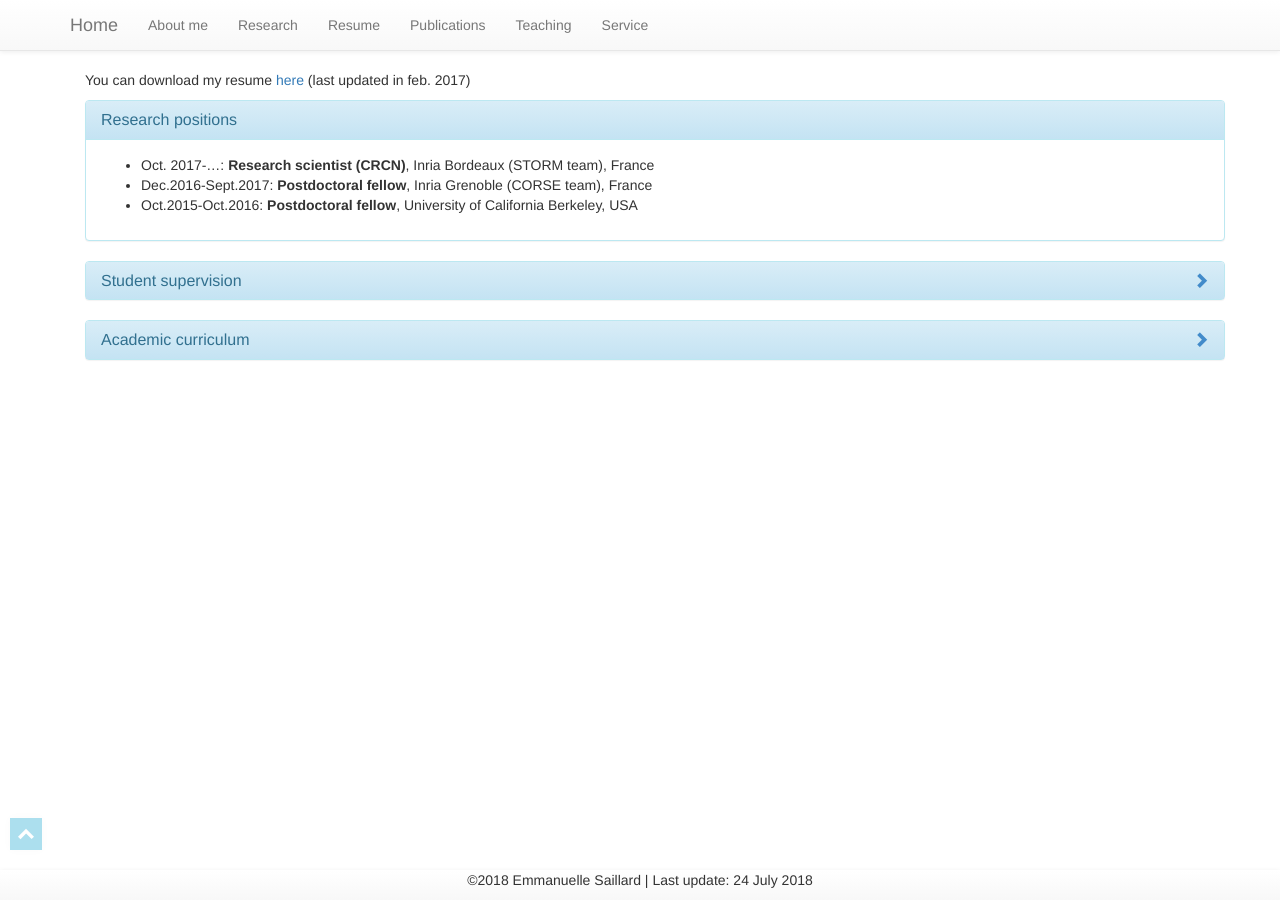
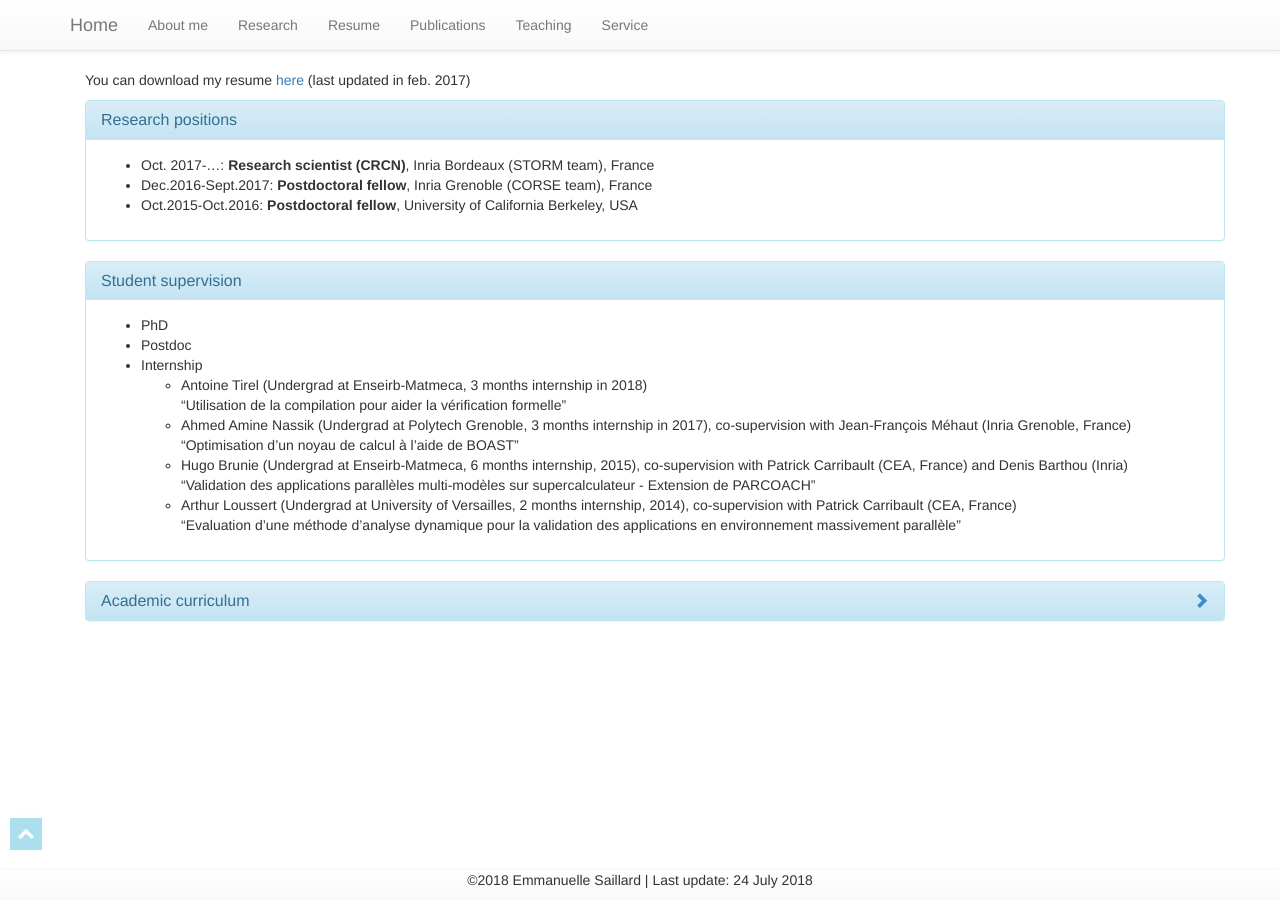
Before and after one commit to esaillar/manou, a Jekyll site: the page built from resume.md, in a window 1280 px wide. Built offline with Jekyll 4.4.1, drawn with Linux system fonts in a browser that asks for light colours; a style sheet for code colours, icons or effects is not loaded.

Commit message:
Research + Resume update

```diff
--- a/research.md
+++ b/research.md
@@ -19,12 +19,25 @@ I began my thesis by focusing on a two-step detection of MPI collective errors i
  MPI calls location. The extension I proposed detect misuse of MPI collective operations inside and outside threaded regions.
  I adapted quite naturally this method to detect misuse of barriers and worksharing constructs in OpenMP applications.
  These features were regrouped in **PARCOACH**, a GCC plugin. Approach that we successfully applied to multiple benchmarks and applications.
+Since then, PARCOACH has been re-implemented as a **LLVM pass** and is still under development.
 
-During this time, I developed dynamic program analyses for communication and synchronization optimizations in large scientific codes.
+From October 2015 to October 2016, I was employed as a postdoctoral researcher at the University of California Berkeley (USA). During this time, I developed dynamic program analyses for communication and synchronization optimizations in large scientific codes.
 
 From December 2016 to September 2017, I worked on the European project HPC4E. My goal was to optimize kernels of some applications developed in the project with the metaprogramming language BOAST.
 
-In October 2017, I joined the STORM team at Inria Bordeaux as a tenured research scientist (CR).
+In October 2017, I joined the STORM team at Inria Bordeaux as a tenured research scientist (CRCN).
+
+  </div>
+</div>
+
+
+<div class="panel panel-info" markdown="1">
+  <div class="panel-heading">
+    <h3 class="panel-title">Projects</h3>
+  </div>
+  <div class="panel-body">
+
+I am a member of the <a href="http://hacspecis.gforge.inria.fr" target="_blank">HAC SPECIS</a> project funded by Inria.
 
   </div>
 </div>
@@ -45,8 +58,30 @@ PARCOACH aims at helping developers in their debugging phase of parallel and dis
 
 <div class="panel panel-danger" markdown="1">
   <div class="panel-heading">
-    <h3 class="panel-title">Open Internship Positions (in french)</h3>
+    <h3 class="panel-title">Open Internship Positions</h3>
   </div>
   <div class="panel-body">
   </div>
 </div>
+
+
+<link rel="stylesheet" href="https://maxcdn.bootstrapcdn.com/bootstrap/3.3.4/css/bootstrap.min.css">
+<link href="//netdna.bootstrapcdn.com/bootstrap/3.0.0/css/bootstrap-glyphicons.css" rel="stylesheet">
+
+
+<div class="panel-group" id="accordion" markdown="1">
+ <div class="panel panel-info">
+  <div class="panel-heading">
+    <h3 class="panel-title"> <a class="accordion-toggle collapsed" data-toggle="collapse" data-parent="#accordion" href="#collapse2"> Talks</a></h3>
+  </div>
+  <div id="collapse2" class="panel-collapse collapse">
+  <div class="panel-body">
+<td markdown="1">
+- <a href="http://gpl2018.imag.fr/index.html" target="_blank">Journées nationales du GDR GPL, Grenoble 12-15 juin 2018</a></p>
+   Vérification des applications MPI par une anayse statique/dynamique  -  Verification of MPI applications using a static/dynamic analysis
+
+</td>
+  </div>
+  </div>
+  </div>
+</div>
--- a/resume.md
+++ b/resume.md
@@ -20,17 +20,15 @@ You can download my resume <a href="{{site.baseurl}}/resources/cv_eng.pdf" targe
 </div>
 
 
-<link rel="stylesheet" href="https://maxcdn.bootstrapcdn.com/bootstrap/3.3.4/css/bootstrap.min.css">
-<link href="//netdna.bootstrapcdn.com/bootstrap/3.0.0/css/bootstrap-glyphicons.css" rel="stylesheet">
 
-<div class="panel-group" id="accordion" markdown="1">
- <div class="panel panel-info">
+ <div class="panel panel-info" markdown="1">
   <div class="panel-heading">
-    <h3 class="panel-title"> <a class="accordion-toggle collapsed" data-toggle="collapse" data-parent="#accordion" href="#collapse1"> Student supervision </a></h3>
+    <h3 class="panel-title"> Student supervision </h3>
   </div>
-  <div id="collapse1" class="panel-collapse collapse">
   <div class="panel-body">
 <td markdown="1">
+- PhD
+- Postdoc
 - Internship
 	- Antoine Tirel (Undergrad at Enseirb-Matmeca, 3 months internship in 2018)
 <br/> "Utilisation de la compilation pour aider la vérification formelle"
@@ -42,11 +40,11 @@ You can download my resume <a href="{{site.baseurl}}/resources/cv_eng.pdf" targe
 <br/> "Evaluation d'une méthode d'analyse dynamique pour la validation des applications en environnement massivement parallèle"
 </td>
   </div>
-  </div>
-  </div>
 </div>
 
 
+<link rel="stylesheet" href="https://maxcdn.bootstrapcdn.com/bootstrap/3.3.4/css/bootstrap.min.css">
+<link href="//netdna.bootstrapcdn.com/bootstrap/3.0.0/css/bootstrap-glyphicons.css" rel="stylesheet">
 
 <div class="panel-group" id="accordion" markdown="1">
  <div class="panel panel-info">
```
Also changed, not shown: service.md (+3 -3 lines), teaching.md (+8 -0 lines).
